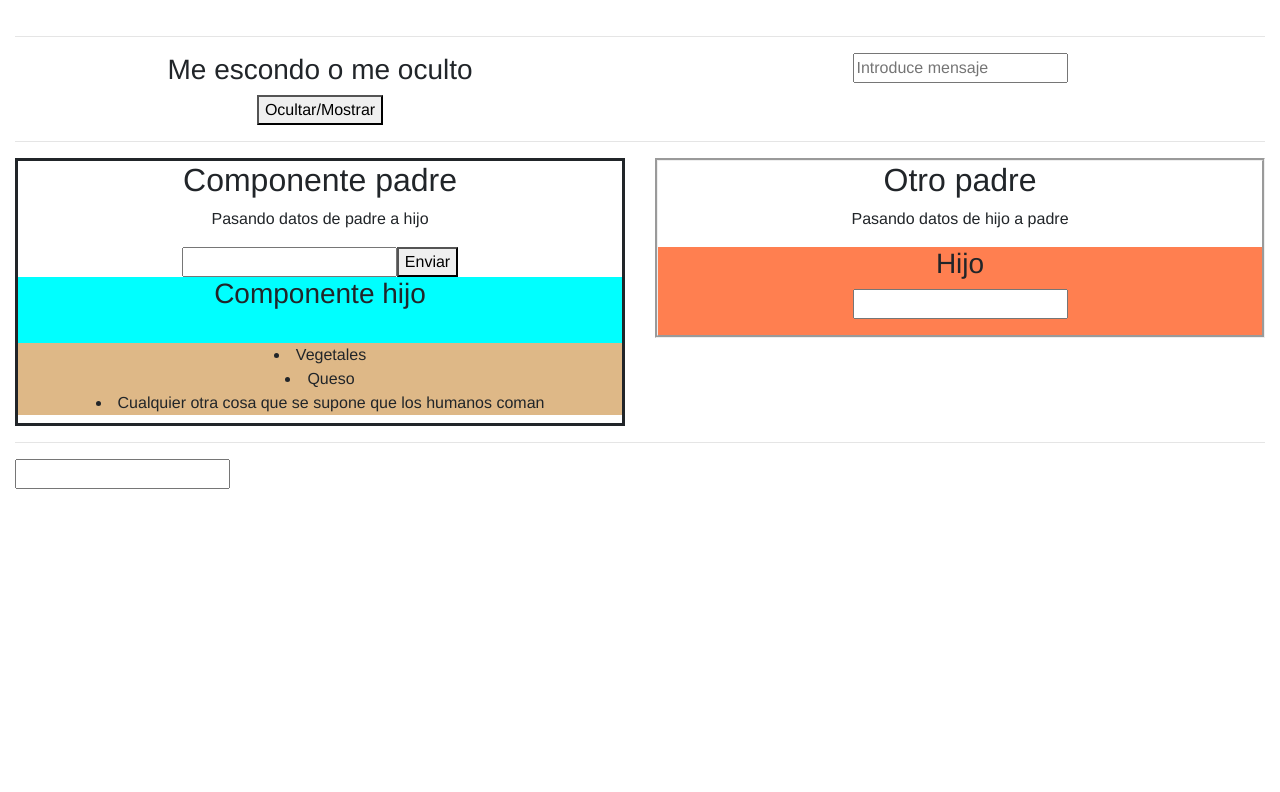
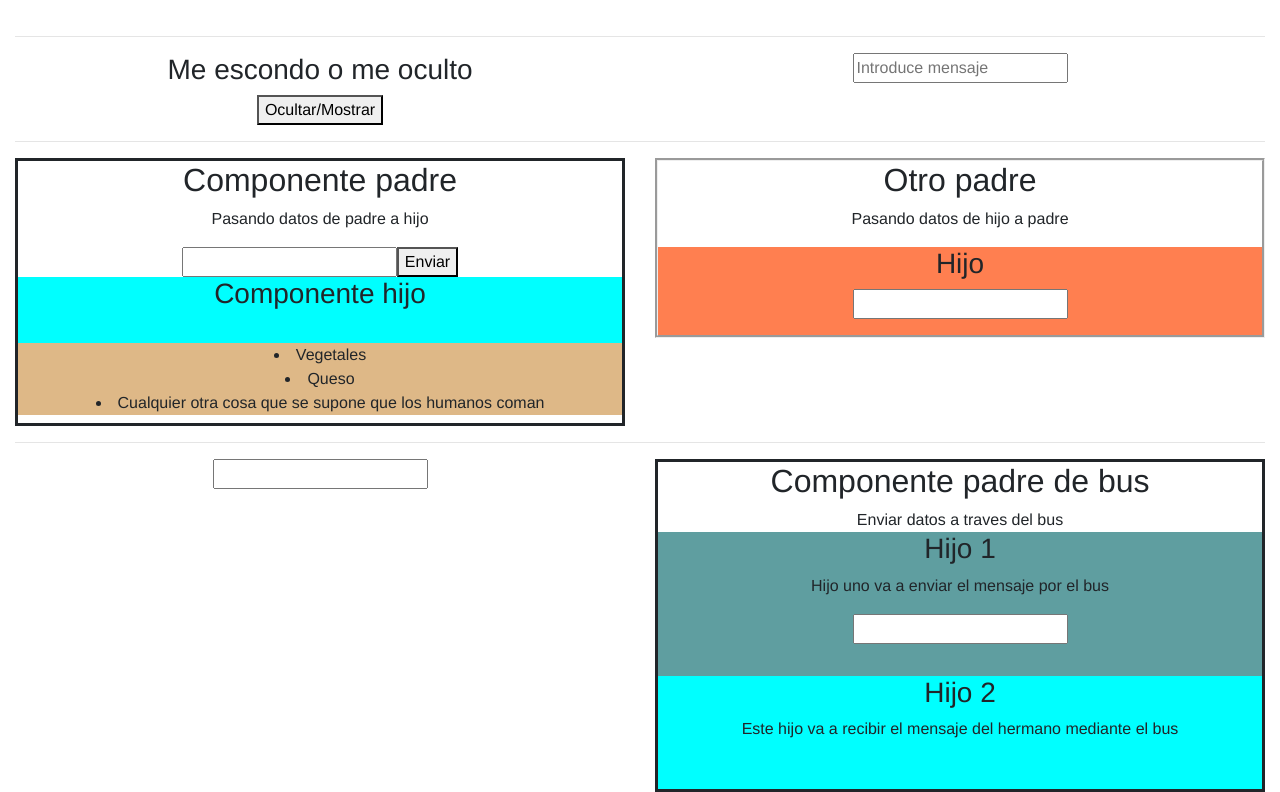
Before and after one commit to victorfch/learning-vue, a Vue app: page / in a window 1280 px wide. Shown: the part 201-993 px from the top of the page. Before the commit the page ends 800 px from the top, so only its background shows below. Built offline with nearby package versions, Linux system fonts and the light colour scheme.

Commit message:
aprendiendo mensajes por bus

```diff
--- a/src/App.vue
+++ b/src/App.vue
@@ -20,7 +20,10 @@
       <b-col><octava-parte/> </b-col>
     </b-row>
     <hr>
-    <usando-filtros/>
+    <b-row class="text-center">
+      <b-col><usando-filtros/></b-col>
+      <b-col><usando-bus/></b-col>
+    </b-row>
   </b-container>
 </template>
 
@@ -34,6 +37,7 @@ import SextaParte from "@/components/SextaParte.vue";
 import SeptimaParte from "@/components/SeptimaParte.vue";
 import OctavaParte from "@/components/OctavaParte.vue";
 import UsandoFiltros from "@/components/UsandoFiltros.vue";
+import UsandoBus from '@/components/UsandoBus.vue';
 
 export default {
   name: "App",
@@ -46,7 +50,8 @@ export default {
     SextaParte,
     SeptimaParte,
     OctavaParte,
-    UsandoFiltros
+    UsandoFiltros,
+    UsandoBus
   }
 };
 </script>
--- /dev/null
+++ b/src/busdata.js
@@ -0,0 +1,3 @@
+import Vue from 'vue';
+const bus = new Vue();
+export default bus;
--- /dev/null
+++ b/src/components/Hijos/HijoDosBus.vue
@@ -0,0 +1,30 @@
+<template>
+    <div class="hijo">
+        <h3>Hijo 2</h3>
+        <p>Este hijo va a recibir el mensaje del hermano mediante el bus</p>
+        <p>{{mensaje}}</p>
+
+    </div>
+</template>
+
+<script>
+import bus from '@/busdata.js';
+export default {
+    name: 'HijoDosBus',
+    data() {
+        return {
+            mensaje: ''
+        }
+    },
+    created () {
+        bus.$on('mensajeBusHijo', (datos) => this.mensaje = datos)
+    },
+}
+</script>
+
+<style scoped>
+.hijo {
+    background-color: aqua;
+    padding-bottom: 2em;
+}
+</style>
--- /dev/null
+++ b/src/components/Hijos/HijoUnoBus.vue
@@ -0,0 +1,33 @@
+<template>
+    <div class="hijo">
+        <h3>Hijo 1</h3>
+        <p>Hijo uno va a enviar el mensaje por el bus</p>
+        <input type="text" v-model="sms" @keyup.enter="enviarPorBus">
+
+    </div>
+</template>
+
+<script>
+import bus from '@/busdata.js'
+export default {
+    name: 'HijoUnoBus',
+    data() {
+        return {
+            sms: ''
+        }
+    },
+    methods: {
+        enviarPorBus() {
+            bus.$emit('mensajeBusHijo', this.sms)
+        }
+    }
+}
+</script>
+
+<style scoped>
+.hijo {
+    background-color:cadetblue;
+    padding-bottom: 2em;
+}
+
+</style>
--- /dev/null
+++ b/src/components/UsandoBus.vue
@@ -0,0 +1,28 @@
+<template>
+    <div class="padre">
+        <h2>Componente padre de bus</h2>
+        <span>Enviar datos a traves del bus</span>
+        <hijo-uno-bus/>
+        <hijo-dos-bus/>
+    </div>
+</template>
+
+<script>
+import HijoUnoBus from '@/components/Hijos/HijoUnoBus.vue';
+import HijoDosBus from '@/components/Hijos/HijoDosBus.vue';
+
+export default {
+    name: 'UsandoBus',
+    components: {
+        HijoUnoBus,
+        HijoDosBus
+    }
+}
+</script>
+
+<style scoped>
+.padre {
+    border-style: solid;
+}
+
+</style>
```
